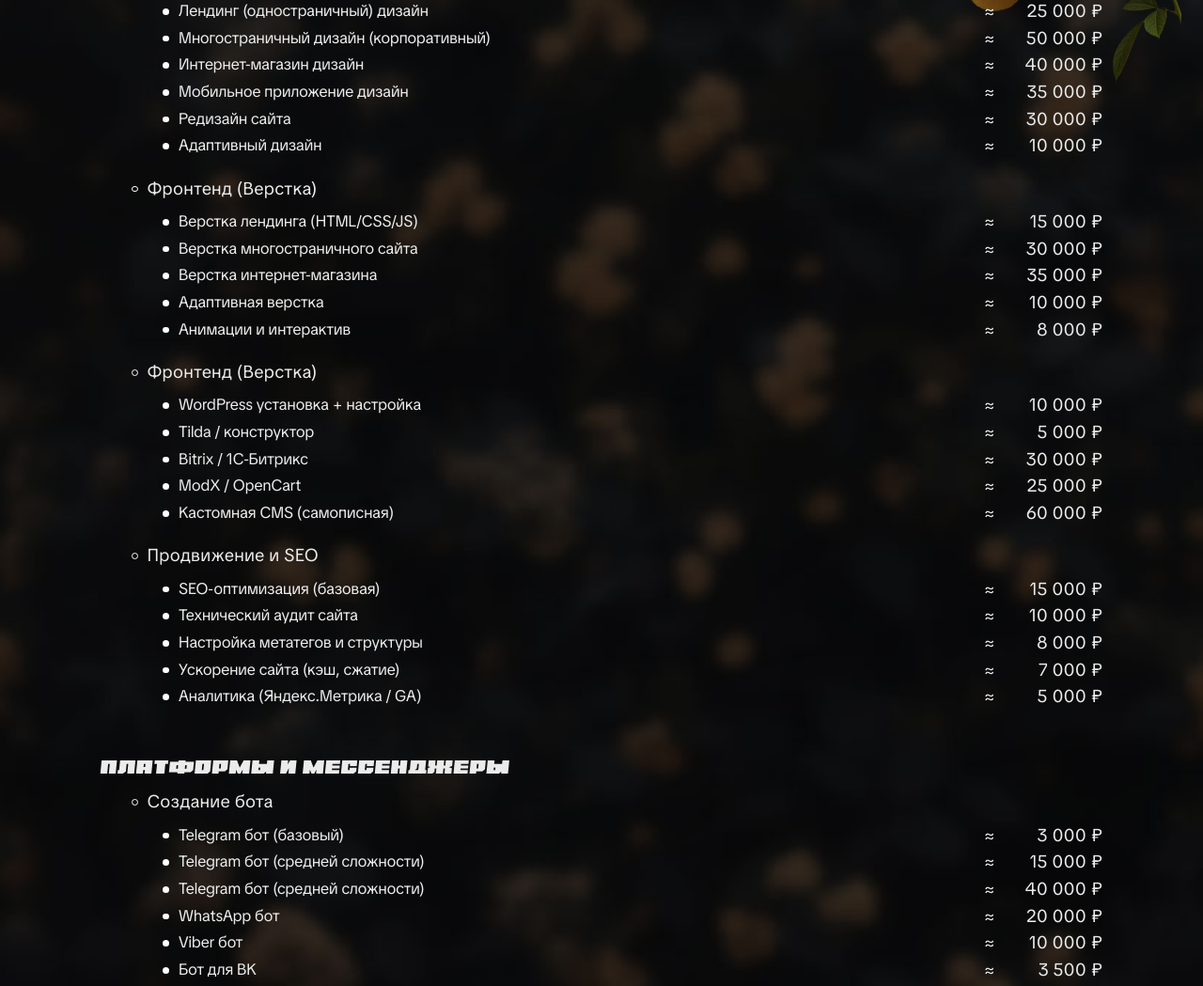
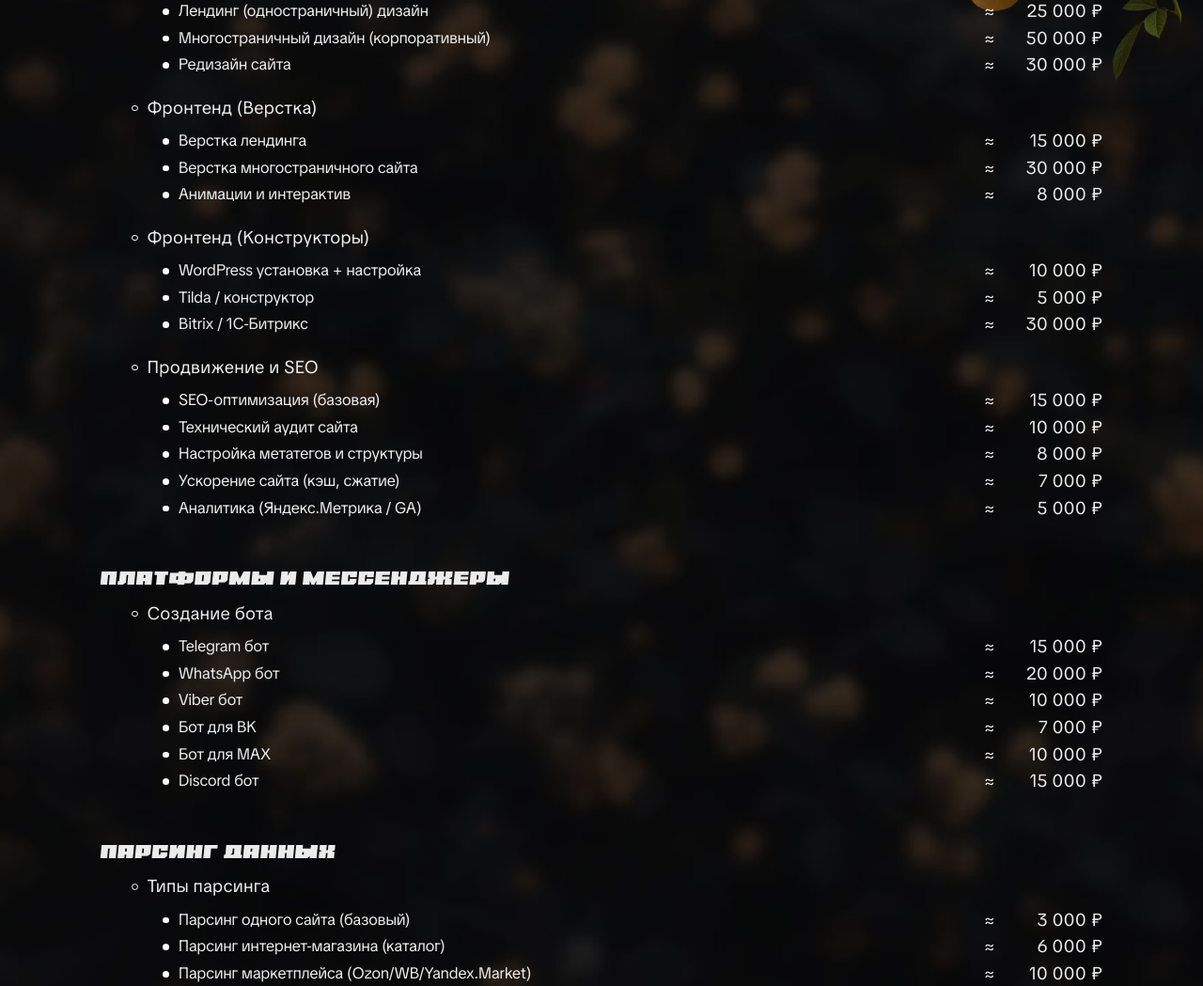
Before and after one commit to IT-Knight-Company/IT-Knight, a plain HTML site: page index.html in a window 1280 px wide. Shown: the part 2630-3679 px from the top of the page at 94% size. Drawn offline with Linux system fonts and the light colour scheme.

Commit message:
Add files via upload

```diff
--- a/index.html
+++ b/index.html
@@ -180,25 +180,13 @@
                     <div class="r"><p>≈</p>50 000 ₽</div>
                 </div>
                 <div class="services-prices">
-                    <div class="l"><p></p>Интернет-магазин дизайн</div>
-                    <div class="r"><p>≈</p>40 000 ₽</div>
-                </div>
-                <div class="services-prices">
-                    <div class="l"><p></p>Мобильное приложение дизайн</div>
-                    <div class="r"><p>≈</p>35 000 ₽</div>
-                </div>
-                <div class="services-prices">
                     <div class="l"><p></p>Редизайн сайта</div>
                     <div class="r"><p>≈</p>30 000 ₽</div>
-                </div>
-                <div class="services-prices">
-                    <div class="l"><p></p>Адаптивный дизайн</div>
-                    <div class="r"><p>≈</p>10 000 ₽</div>
                 </div>
 
                 <div class="services-subcategory"><p></p>Фронтенд (Верстка)</div>
                 <div class="services-prices">
-                    <div class="l"><p></p>Верстка лендинга (HTML/CSS/JS)</div>
+                    <div class="l"><p></p>Верстка лендинга</div>
                     <div class="r"><p>≈</p>15 000 ₽</div>
                 </div>
                 <div class="services-prices">
@@ -206,19 +194,11 @@
                     <div class="r"><p>≈</p>30 000 ₽</div>
                 </div>
                 <div class="services-prices">
-                    <div class="l"><p></p>Верстка интернет-магазина</div>
-                    <div class="r"><p>≈</p>35 000 ₽</div>
-                </div>
-                <div class="services-prices">
-                    <div class="l"><p></p>Адаптивная верстка</div>
-                    <div class="r"><p>≈</p>10 000 ₽</div>
-                </div>
-                <div class="services-prices">
                     <div class="l"><p></p>Анимации и интерактив</div>
                     <div class="r"><p>≈</p>8 000 ₽</div>
                 </div>
 
-                <div class="services-subcategory"><p></p>Фронтенд (Верстка)</div>
+                <div class="services-subcategory"><p></p>Фронтенд (Конструкторы)</div>
                 <div class="services-prices">
                     <div class="l"><p></p>WordPress установка + настройка</div>
                     <div class="r"><p>≈</p>10 000 ₽</div>
@@ -230,14 +210,6 @@
                 <div class="services-prices">
                     <div class="l"><p></p>Bitrix / 1С-Битрикс</div>
                     <div class="r"><p>≈</p>30 000 ₽</div>
-                </div>
-                <div class="services-prices">
-                    <div class="l"><p></p>ModX / OpenCart</div>
-                    <div class="r"><p>≈</p>25 000 ₽</div>
-                </div>
-                <div class="services-prices">
-                    <div class="l"><p></p>Кастомная CMS (самописная)</div>
-                    <div class="r"><p>≈</p>60 000 ₽</div>
                 </div>
 
                 <div class="services-subcategory"><p></p>Продвижение и SEO</div>
@@ -266,16 +238,8 @@
 
                 <div class="services-subcategory"><p></p>Создание бота</div>
                 <div class="services-prices">
-                    <div class="l"><p></p>Telegram бот (базовый)</div>
-                    <div class="r"><p>≈</p>3 000 ₽</div>
-                </div>
-                <div class="services-prices">
-                    <div class="l"><p></p>Telegram бот (средней сложности)</div>
+                    <div class="l"><p></p>Telegram бот</div>
                     <div class="r"><p>≈</p>15 000 ₽</div>
-                </div>
-                <div class="services-prices">
-                    <div class="l"><p></p>Telegram бот (средней сложности)</div>
-                    <div class="r"><p>≈</p>40 000 ₽</div>
                 </div>
                 <div class="services-prices">
                     <div class="l"><p></p>WhatsApp бот</div>
@@ -287,7 +251,7 @@
                 </div>
                 <div class="services-prices">
                     <div class="l"><p></p>Бот для ВК</div>
-                    <div class="r"><p>≈</p>3 500 ₽</div>
+                    <div class="r"><p>≈</p>7 000 ₽</div>
                 </div>
                 <div class="services-prices">
                     <div class="l"><p></p>Бот для MAX</div>
@@ -362,11 +326,9 @@
 
             <div class="official-information">
                 <div class="l">
-                    <div class="number">+7 995 016-95-92</div>
+                    <div class="number">+7 993 887-95-92</div>
                     <div class="i">
-                        <p>Давыдов Денис Михайлович</p>
-                        <p>ИНН: 345704057990</p>
-                        <!--<p>308004, г. Белгород, ул. Губкина 44В</p>-->
+                        <p>345704057990</p>
                     </div>
                 </div>
                 <div class="r">
```
Also changed, not shown: 1 other file.
